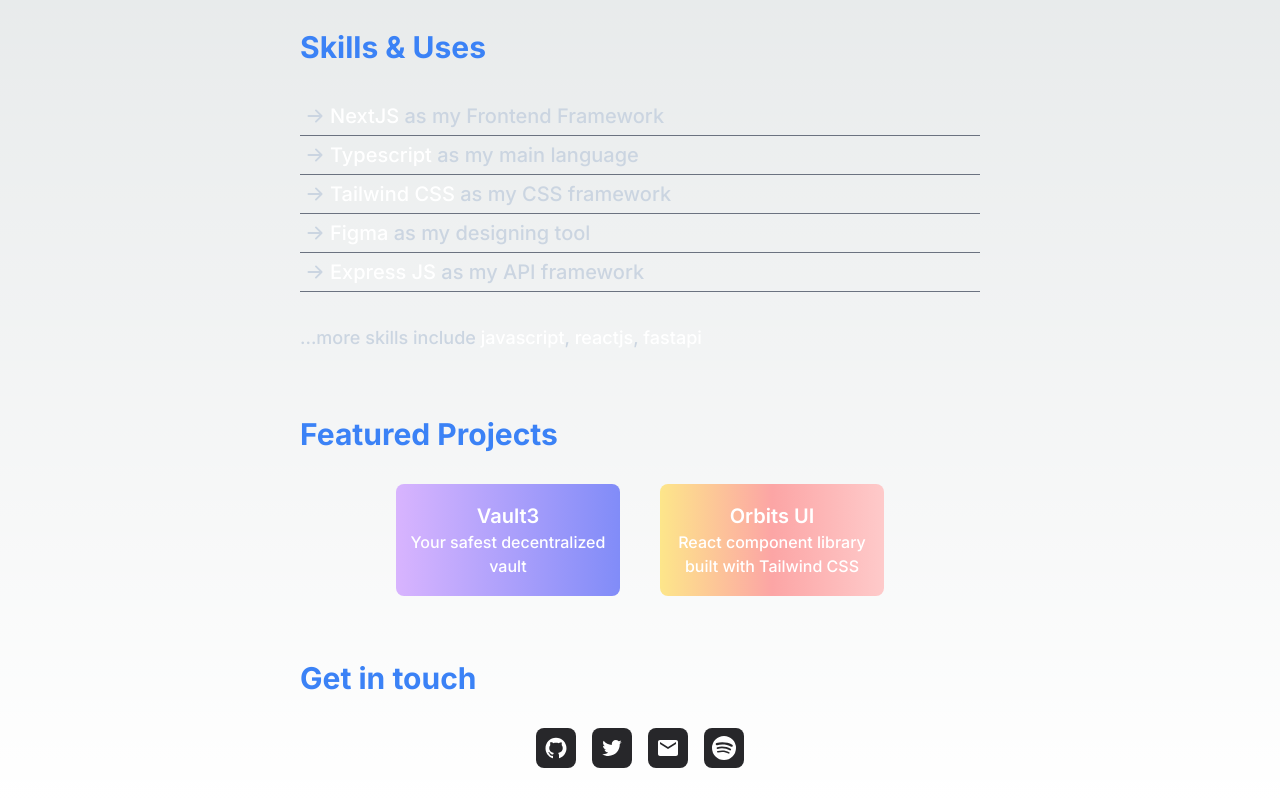
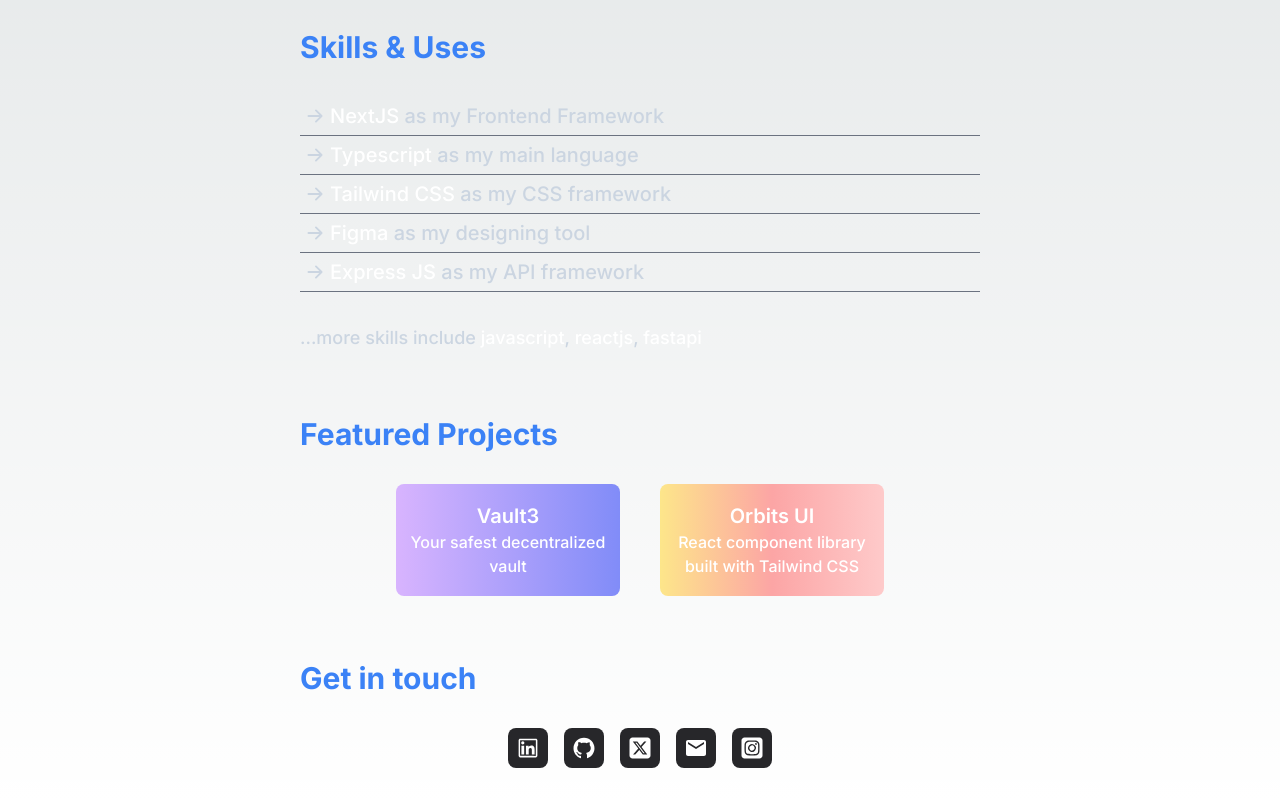
Before and after one commit to moh1t-do/portfoliov2, a Next.js app: page / in a window 1280 px wide. Shown: the part 641-1441 px from the top of the page. Built offline with nearby package versions, Linux system fonts and the light colour scheme.

Commit message:
chore: contact updated

```diff
--- a/src/components/Sections/Contact.section.tsx
+++ b/src/components/Sections/Contact.section.tsx
@@ -6,6 +6,8 @@
   AiOutlineGithub,
   AiOutlineTwitter,
 } from "../Misc/Icons.collection";
+import { AiOutlineLinkedin } from "react-icons/ai";
+import { FaSquareXTwitter, FaSquareInstagram } from "react-icons/fa6";
 
 import { Icon } from "../Misc/Icon.component";
 
@@ -15,18 +17,24 @@
       <p className="text-3xl font-bold text-blue-500">Get in touch</p>
 
       <div className="my-8 flex flex-row justify-center gap-x-4">
-        <Icon icon={<AiOutlineGithub />} url="https://github.com/kr-anurag" />
 
         <Icon
-          icon={<AiOutlineTwitter />}
-          url="https://twitter.com/imanuraglol"
+          icon={<AiOutlineLinkedin />}
+          url="https://www.linkedin.com/in/mohitd137/"
         />
 
-        <Icon icon={<MdEmail />} url="mailto:kr.anurag24@gmail.com" />
+        <Icon icon={<AiOutlineGithub />} url="https://github.com/moh1t-do" />
 
         <Icon
-          icon={<BsSpotify />}
-          url="https://open.spotify.com/user/31l2fev6wn2mtzclbpvzxis3x77q"
+          icon={<FaSquareXTwitter />}
+          url="https://x.com/mohitd137"
+        />
+
+        <Icon icon={<MdEmail />} url="mailto:mohitd2288@gmail.com" />
+
+        <Icon
+          icon={<FaSquareInstagram />}
+          url="https://www.instagram.com/_moh1t.do_/"
         />
       </div>
     </div>
```
